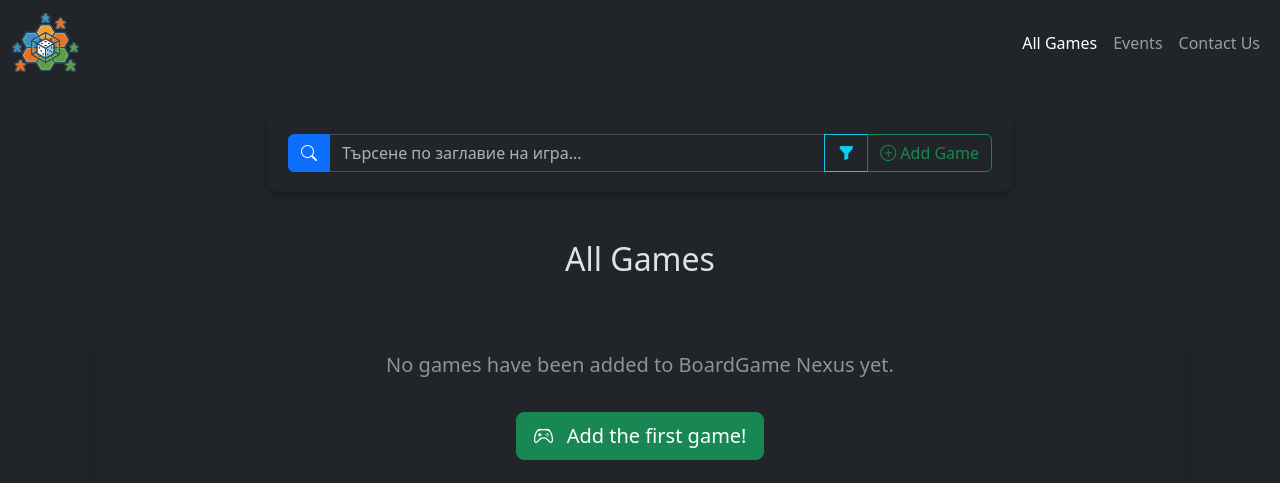
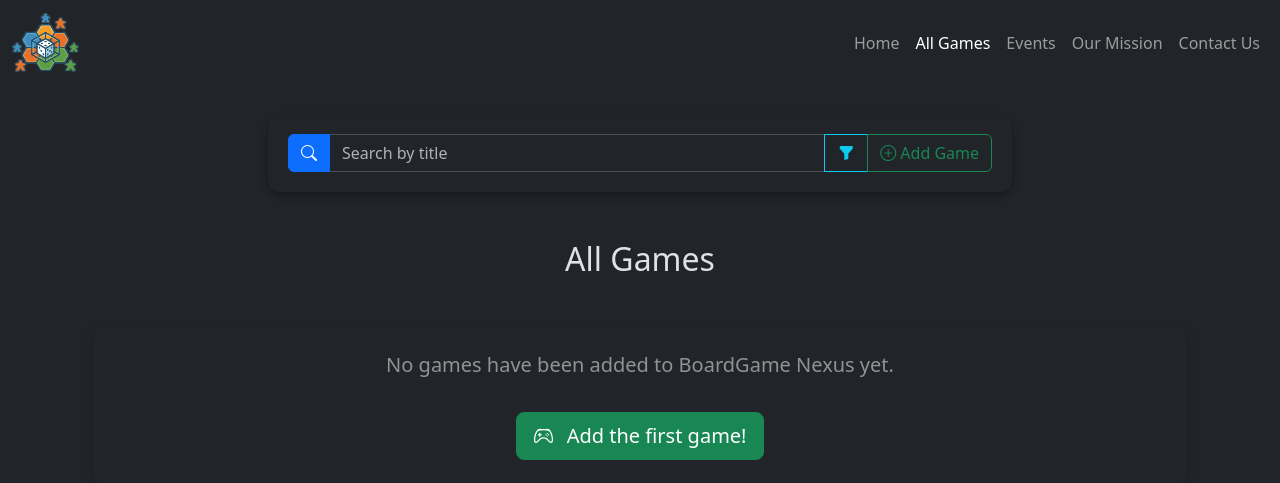
Before and after one commit to GospodinovPetar/BoardGameNexus, a Django app: page /games/ in a window 1280 px wide. Shown: the top 483 px of the page. Run offline with Django 5.2, Linux system fonts and the light colour scheme; data that the repository does not hold is empty; some libraries are stand-ins or nearby versions.

Commit message:
Finishing touches

```diff
--- a/BoardGameNexus/settings.py
+++ b/BoardGameNexus/settings.py
@@ -1,6 +1,5 @@
 import os
 from pathlib import Path
-
 from dotenv import load_dotenv
 
 load_dotenv()
--- a/games/forms.py
+++ b/games/forms.py
@@ -7,10 +7,10 @@ class GameSearchForm(forms.Form):
     title = forms.CharField(
         max_length=200,
         required=False,
-        label="",  # Set label to empty string
+        label="",
         widget=forms.TextInput(
             attrs={
-                "placeholder": "Търсене по заглавие на игра...",
+                "placeholder": "Search by title",
                 "class": "form-control",
             }
         ),
@@ -18,57 +18,57 @@ class GameSearchForm(forms.Form):
     genre = forms.ModelMultipleChoiceField(
         queryset=Genre.objects.all(),
         required=False,
-        label="Жанр",
+        label="Genre",
         widget=forms.CheckboxSelectMultiple,
     )
     min_rating = forms.FloatField(
         required=False,
-        label="Минимален рейтинг",
+        label="Min. Rating",
         widget=forms.NumberInput(attrs={"placeholder": "0.0", "class": "form-control"}),
     )
     max_rating = forms.FloatField(
         required=False,
-        label="Максимален рейтинг",
+        label="Max. Rating",
         widget=forms.NumberInput(attrs={"placeholder": "5.0", "class": "form-control"}),
     )
     min_players = forms.IntegerField(
         required=False,
-        label="Минимален брой играчи",
+        label="Min. Players",
         widget=forms.NumberInput(attrs={"placeholder": "1", "class": "form-control"}),
     )
     max_players = forms.IntegerField(
         required=False,
-        label="Максимален брой играчи",
+        label="Max. Players",
         widget=forms.NumberInput(attrs={"placeholder": "100", "class": "form-control"}),
     )
     release_date_before = forms.DateField(
         required=False,
-        label="Издадена преди",
+        label="Released before",
         widget=forms.DateInput(attrs={"type": "date", "class": "form-control"}),
     )
     release_date_after = forms.DateField(
         required=False,
-        label="Издадена след",
+        label="Released after",
         widget=forms.DateInput(attrs={"type": "date", "class": "form-control"}),
     )
 
     SORT_CHOICES = [
-        ("title", "Заглавие (А-Я)"),
-        ("-title", "Заглавие (Я-А)"),
-        ("rating", "Рейтинг (възходящ)"),
-        ("-rating", "Рейтинг (низходящ)"),
-        ("release_date", "Дата на издаване (най-стари)"),
-        ("-release_date", "Дата на издаване (най-нови)"),
-        ("min_players", "Мин. играчи (възходящ)"),
-        ("-min_players", "Мин. играчи (низходящ)"),
-        ("max_players", "Макс. играчи (възходящ)"),
-        ("-max_players", "Макс. играчи (низходящ)"),
+        ("title", "Title (A-Z)"),
+        ("-title", "Title (Z-A)"),
+        ("rating", "Rating (Asc.)"),
+        ("-rating", "Rating (Desc.)"),
+        ("release_date", "Release Date (Oldest First)"),
+        ("-release_date", "Release Date (Newest First)"),
+        ("min_players", "Min. Players (Asc.)"),
+        ("-min_players", "Min. Players (Desc.)"),
+        ("max_players", "Max. Players (Asc.)"),
+        ("-max_players", "Max. Players (Desc.)"),
     ]
 
     sort_by = forms.ChoiceField(
         choices=SORT_CHOICES,
         required=False,
-        label="Сортирай по",
+        label="Sort by:",
         widget=forms.Select(attrs={"class": "form-select"}),
     )
 
@@ -128,8 +128,6 @@ class GameForm(forms.ModelForm):
 
         if release_date is not None:
             if release_date > datetime.date.today():
-                self.add_error(
-                    "release_date", "Release date can't be in the future."
-                )
+                self.add_error("release_date", "Release date can't be in the future.")
 
         return cleaned_data
--- a/games/views.py
+++ b/games/views.py
@@ -67,8 +67,8 @@ def add_game(request):
 
     context = {
         "form": form,
-        "page_title": "Добави нова игра",
-        "button_text": "Добави",
+        "page_title": "Add a new game",
+        "button_text": "Add",
         "cancel_url": reverse("games:games"),
         "form_action_url": reverse("games:add_game"),
     }
@@ -90,9 +90,9 @@ def edit_game(request, pk):
         "form": form,
         "game": game,
         "edit": True,
-        "page_title": f"Редактиране на {game.title}",
-        "button_text": "Редактирай",
-        "cancel_url": reverse("games:games"),
+        "page_title": f"Editing {game.title}",
+        "button_text": "Edit",
+        "cancel_url": reverse("games:game_details", kwargs={"pk": pk}),
         "form_action_url": reverse("games:edit_game", kwargs={"pk": pk}),
     }
 
@@ -108,17 +108,17 @@ def delete_game(request, pk):
     else:
         form = GameForm(instance=game)
         for field in form.fields.values():
-            field.widget.attrs["readonly"] = "readonly"
+            field.widget.attrs["disabled"] = "disabled"
 
     context = {
         "form": form,
         "game": game,
         "delete": True,
         "form_action_url": reverse("games:delete_game", kwargs={"pk": pk}),
-        "button_text": "Изтрий",
-        "page_title": f"Изтрий {game.title}",
-        "cancel_url": reverse("games:games"),
-        "confirm_message": f'Сигурни ли сте, че искате да изтриете "{game.title}"? Това действие не може да бъде отменено!',
+        "button_text": "Delete",
+        "page_title": f"Delete {game.title}",
+        "cancel_url": reverse("games:game_details", kwargs={"pk": pk}),
+        "confirm_message": f'Are you sure you want to delete "{game.title}"? This action cannot be undone!',
     }
 
     return render(request, "game_cud.html", context)
--- a/templates/base.html
+++ b/templates/base.html
@@ -27,10 +27,16 @@
                 <div class="collapse navbar-collapse" id="navbarNav">
                     <ul class="navbar-nav ms-auto">
                         <li class="nav-item">
+                            <a class="nav-link {% if request.resolver_match.app_name == 'web' and request.resolver_match.url_name == 'index' %}active{% endif %}" {% if request.resolver_match.app_name == 'web' and request.resolver_match.url_name == 'index' %}aria-current="page"{% endif %} href={% url 'web:index' %}>Home</a>
+                        </li>
+                        <li class="nav-item">
                             <a class="nav-link {% if request.resolver_match.app_name == 'games' and request.resolver_match.url_name == 'games' %}active{% endif %}" {% if request.resolver_match.app_name == 'games' and request.resolver_match.url_name == 'games' %}aria-current="page"{% endif %} href={% url 'games:games' %}>All Games</a>
                         </li>
                         <li class="nav-item">
                             <a class="nav-link {% if request.resolver_match.app_name == 'events' and request.resolver_match.url_name == 'events_list' %}active{% endif %}" {% if request.resolver_match.app_name == 'events' and request.resolver_match.url_name == 'events_list' %}aria-current="page"{% endif %} href={% url 'events:events_list' %}>Events</a>
+                        </li>
+                        <li class="nav-item">
+                            <a class="nav-link {% if request.resolver_match.app_name == 'web' and request.resolver_match.url_name == 'mission' %}active{% endif %}" {% if request.resolver_match.app_name == 'web' and request.resolver_match.url_name == 'mission' %}aria-current="page"{% endif %} href={% url 'web:mission' %}>Our Mission</a>
                         </li>
                         <li class="nav-item">
                             <a class="nav-link {% if request.resolver_match.app_name == 'web' and request.resolver_match.url_name == 'contact' %}active{% endif %}" {% if request.resolver_match.app_name == 'web' and request.resolver_match.url_name == 'contact' %}aria-current="page"{% endif %} href={% url 'web:contact' %}>Contact Us</a>
--- a/templates/games.html
+++ b/templates/games.html
@@ -130,10 +130,10 @@
 
     {% if not games %}
     <div class="text-center my-5 p-4 bg-dark rounded-3 shadow">
-        {% if form.title.value %}
-            <p class="lead text-white-50">No games found with that name...</p>
-            <a class="btn btn-outline-primary btn-lg mt-3" href="{% url 'games:games' %}">
-                <i class="bi bi-arrow-left me-2"></i> Back to all games
+        {% if request.GET %}
+            <p class="lead text-white-50">No games match your search criteria.</p>
+            <a class="btn btn-outline-warning btn-lg mt-3" href="{% url 'games:games' %}">
+                <i class="bi bi-x-circle me-2"></i> Clear Filters
             </a>
         {% else %}
             <p class="lead text-white-50">No games have been added to BoardGame Nexus yet.</p>
```
Also changed, not shown: events/views.py (+4 -3 lines), templates/events.html (+11 -4 lines).
